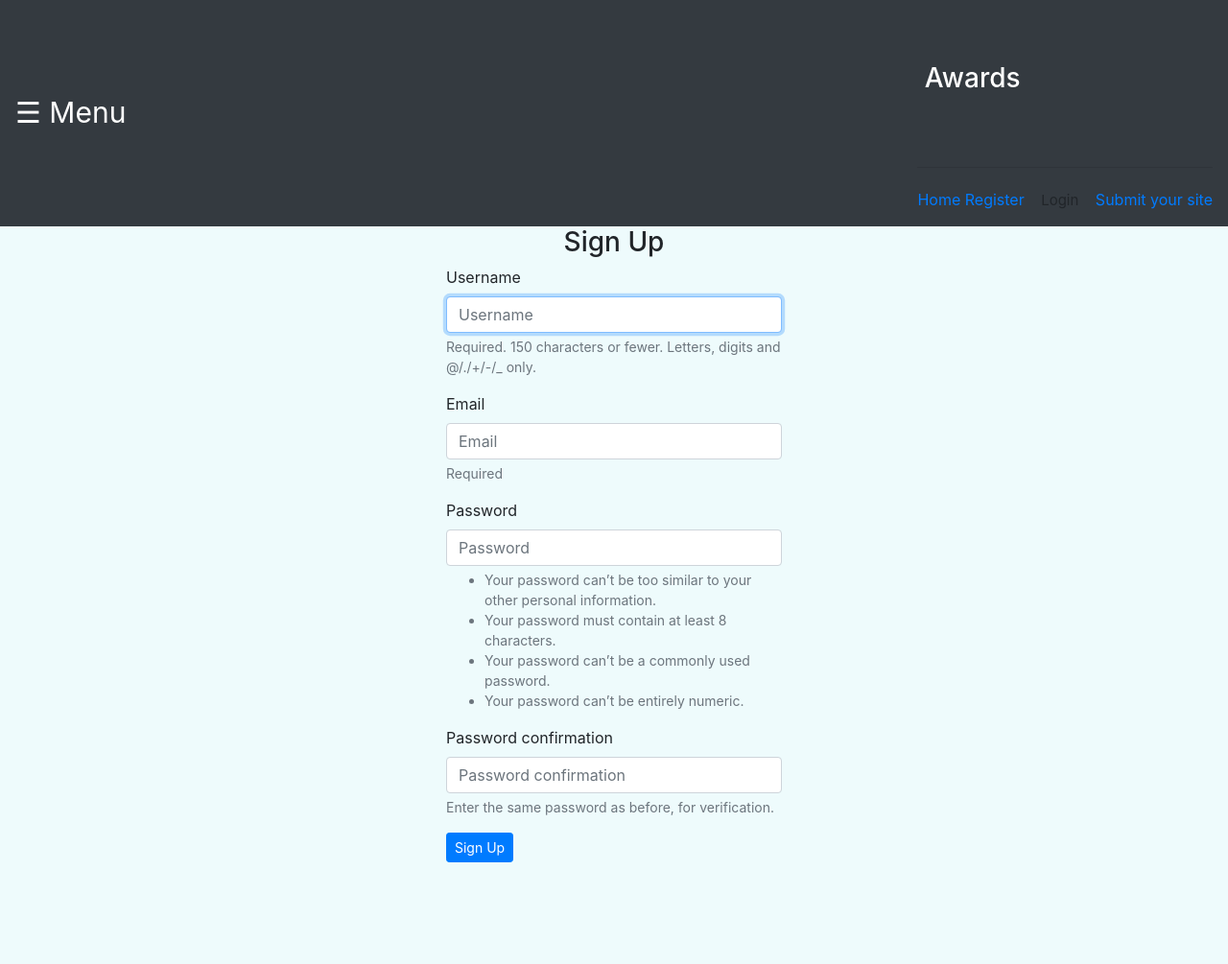
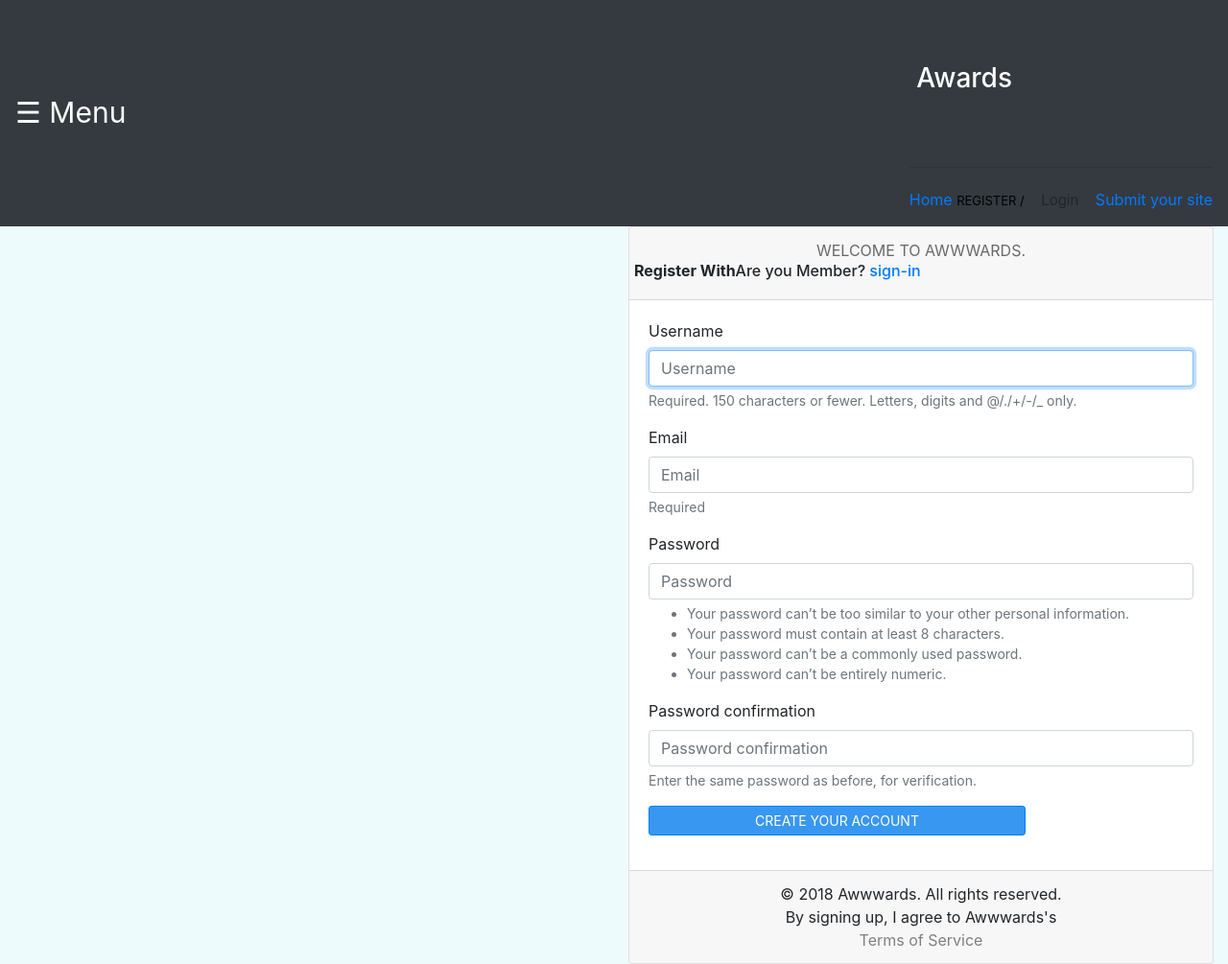
Before and after one commit to chiriket/Awards, a Django app: template awards/templates/registration/registration_form.html in a window 1280 px wide. Shown: the whole page at 96% size. Before the commit the page ends 899 px from the top, so only its background shows below. Run offline with Django 3.2, Linux system fonts and the light colour scheme; the template is opened without the code that fills it: values that come from a table or form of the project are taken from there, others are empty; some libraries are stand-ins or nearby versions.

Commit message:
added registration

```diff
--- a/awards/templates/navbar.html
+++ b/awards/templates/navbar.html
@@ -8,14 +8,44 @@
           </a>
 
     </div>
+    <!-- <section class="sect">
+      <div>
+          <div class="box-piesite" style = "float: left">
+              <ul>
+                  <li class="design">
+                      <div class="piesite" id="pie_0" data-pie="2.04"></div>
+                      <br>
+                      <p style="color:white;font-size: 12px;">DESIGN</p>
+                  </li>
+                  <li class="usability">
+                      <div class="piesite" id="pie_2" data-pie="5.02"></div>
+                      <br>
+                      <p style="color:white;font-size: 12px;">USABILITY</p>
+                  </li>
+
+                  <li class="creativity">
+                      <div class="piesite" id="pie_1" data-pie="2.04"></div>
+                      <br>
+                      <p style="color:white;font-size: 12px;">CREATIVITY</p>
+                  </li>
+                  <li class="total">
+                      <div class="piesite" id="pie_3" data-pie="6.43"></div>
+                      <br>
+                      <p style="color:white;font-size: 12px;">TOTAL</p>
+                  </li>
+              </ul>
+          </div>
+      </div>
+
+  </section> -->
     {% if user.is_authenticated %}
 
             {% if request.user.profile.profile_pic %}
                 <section> <img style="border-radius: 50% ; padding: 0.15rem;   background: linear-gradient(to right bottom, #2cd8a4, #2ec97b);" class=" img-circle"
-                src="{{request.user.profile.profile_pic.url}}" alt="" width="50px" height="50px"">  </section> <br>
+                src="{{request.user.profile.profile_pic.url}}" alt="" width="50px" height="50px"> </section> <br>
             {% else %}
                 <img style="border-radius: 50% ; padding: 0.15rem;  background: linear-gradient(to right bottom, #2cd88888, #2ec96970);" class=" img-circle"
-                src="https://www.bristolbrewing.com/wp-content/uploads/2017/08/default-avatar.png" alt="" width="50px" height="50px""> </section> <br>
+                src="https://www.bristolbrewing.com/wp-content/uploads/2017/08/default-avatar.png" alt="" width="50px" height="50px"> </section> <br>
             {% endif %}
 
             <div class="dropdown">
@@ -49,7 +79,7 @@
         <h6><a href="#" style="color: white;">{{ user.username|upper}}</a></h6>
         <hr>
         <a href="/">Home</a>
-        <a href="{% url 'signup'%}">Register</a>
+        <a href="/accounts/register/" style="color:black; font-size: 13px;">REGISTER /</a>
         <a style="font-size:15px;" class='btn btn-default' href="/accounts/login">Login</a>
 
         <a href="{%url 'upload_project'%}"> Submit your site </a>
--- a/awards/templates/registration/registration_form.html
+++ b/awards/templates/registration/registration_form.html
@@ -1,25 +1,39 @@
 {%extends "base.html"%} {% load bootstrap4 %}
 {% block content %}
-<div class="container">
+<div class="container-fluid" id="reg">
     <div class="row">
         <!-- Empty div -->
-    <div class="col-md-4"></div>
-    <div class="col-md-4">
+        <div class="col-md-6"></div>
+        <div class="col-md-6">
             {% if form.errors %}
-        <p> Some Information Might be Incorrect </p>
+            <h6> Some Information Might be Incorrect </h6>
             {% endif %}
-      <div class="panel panel-default">
+            <div class="card" id="user">
 
-        <div class="panel-heading">
-          <h3 class="text-center">Sign Up</h3>
+                <div class="card-header">
+                    <div class="row">
+                        <div class="col-md-2"></div>
+                        <div class="col-md-8" style="text-align: center; color: dimgray;" style="font-size:14;">
+                            WELCOME TO AWWWARDS.
                         </div>
-        <div class="panel-body">
+                        <div class="col-md-2"></div>
+                    </div>
+                    <div class="row">
+                        <h6 style="text-align:center;"><strong>Register With</strong></h6>
+                        <h6 style="text-align:center;">Are you Member? <a href="/accounts/login/?next=/">sign-in</a></h6>
+                    </div>
 
-          <form  action="/accounts/register/" method="post">
+                </div>
+
+
+
+                <div class="card-body">
+
+                    <form action="/accounts/register/" method="post">
                         {% csrf_token %}
                         {% bootstrap_form form %}
                         <div class="form-group">
-              <input type="submit" class="btn btn-primary btn-sm" value="Sign Up">
+                            <input type="submit" class="btn btn-primary btn-sm" value="CREATE YOUR ACCOUNT" style="background-color:#3897f0;padding-left: 110px;padding-right: 110px;">
                         </div>
 
                         <input type="hidden" name="next" value="{{next}}">
@@ -27,13 +41,19 @@
                     </form>
 
                 </div>
+                <div class="card-footer text-center " id="footer">
+                    © 2018 Awwwards. All rights reserved.
+                    <br>
+                    By signing up, I agree to Awwwards's
+                    <br>
+                    <a href="https://help.instagram.com/581066165581870" target="blank" style="color:gray">Terms of
+                        Service</a>
 
                 </div>
 
             </div>
-    <!-- empty div -->
-    <div class="col-md-4"></div>
+
         </div>
     </div>
-
+</div>
 {% endblock %}
--- a/awards/urls.py
+++ b/awards/urls.py
@@ -9,7 +9,7 @@ urlpatterns=[
    url(r'^search/', views.search_results, name='search_results'),
    url(r'^reviews/$',views.review,name = 'reviews'),
    url(r'^edit/',views.edit_profile, name='edit_profile'),
-   url(r'^signup/$', views.signup, name='signup'),
+
    url(r'^upload/$', views.upload_project, name='upload_project'),
    url(r'^vote/(?P<project_id>\d+)',views.vote, name='vote'),
 ]
```
Also changed, not shown: awards/templates/index.html (+0 -29 lines), awards/views.py (+24 -24 lines), db.sqlite3. Lines whose indentation alone changed are shown as unchanged.
